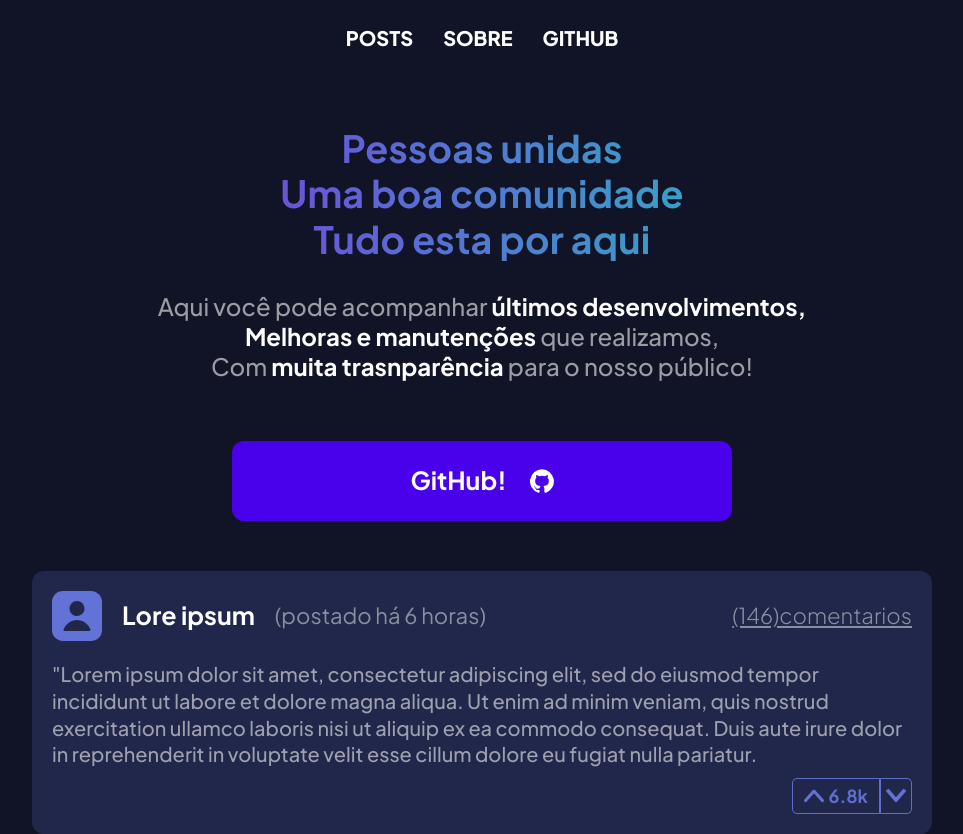
After one commit to lucasbrandini/application-comparison-repo, a Node server app: template nodejs/views/github.hbs in a window 1280 px wide. The commit adds this page. Shown: the whole page, without its empty margins (158-1121 px from the left). Run offline with Node 20, Linux system fonts and the light colour scheme; the template is opened without the code that fills it, so the values that code supplies are empty; some libraries are stand-ins or nearby versions.

Commit message:
fix: page github

```diff
--- /dev/null
+++ b/nodejs/public/github-style.css
@@ -0,0 +1,208 @@
+* {
+    margin: 0;
+    padding: 0;
+    box-sizing:border-box;
+    text-decoration: none;
+    font-family: "Plus Jakarta Sans", sans-serif;
+}
+
+body {
+    background: #111427;
+}
+
+.sectionTop {
+    display:flex;
+    flex-direction: row;
+    align-items: center;
+    justify-content: space-around;
+    padding: 1.5625rem;
+}
+
+.topMenu {
+    display: flex;
+    gap: 1.875rem;
+}
+
+.topMenuItem {
+    font-weight: 800;
+    color:#FFFFFF;
+    font-size: 1.25rem;
+}
+
+.banner {
+    margin-top: 3.125rem;
+    display: flex;
+    flex-direction: column;
+    text-align: center;
+}
+
+.bannerTxt {
+    display: flex;
+    flex-direction: column;
+    text-align: center;
+    font-size: 1.5625rem;
+    font-weight: 800;
+    line-height: 2.835rem;
+    letter-spacing: 0.01em;
+    background-image: linear-gradient(90deg, #9F00EB, #05F2B5);
+    -webkit-background-clip: text;
+    background-clip: text;
+    color: transparent;
+    display: inline-block;
+}
+
+.subBanner {
+    margin-top: 1.875rem;
+    display: flex;
+    flex-direction: column;
+}
+
+.subText {
+    font-weight: 500;
+    color: #FFFFFF94;
+}
+
+strong {
+    color: #FFFFFF;
+}
+
+.btnPost {
+    display: flex;
+    align-items: center;
+    justify-content: center;
+    text-align: center;
+    margin: 0 auto;
+    margin-top: 3.75rem;
+    font-size: 1.5625rem;
+    font-weight: 700;
+    line-height: 2.0938rem;
+    color:#FFFFFF;
+    background: #4900EB;
+    border-radius: .75rem;
+    border: none;
+    width: 31.25rem;
+    height: 5rem;
+    gap: 1.4375rem;
+}
+
+.cardBox {
+    margin: 3.125rem auto;
+    width: 56.25rem;
+    height: 9.375rem;
+}
+
+.card {
+    background: #21274A;
+    border-radius: .75rem;
+    margin-bottom: 1.25rem;
+    padding: 1.25rem;
+}
+
+.cardTop {
+    display:flex;
+    align-items: center;
+    justify-content: space-between;
+}
+
+.initTop {
+    display: flex;
+    align-items: center;
+    gap: 1.25rem
+}
+
+.endTop {
+    display: flex;
+    justify-content: center;
+}
+
+.cardText {
+    margin-top: 1.25rem;
+    display: flex;
+    justify-content: center;
+    font-size: 1.25rem;
+    font-weight: 500;
+    line-height: 1.675rem;
+    text-align: left;
+    color: #FFFFFF8F;
+    text-align:left;
+}
+
+.username {
+    font-size: 1.5625rem;
+    font-weight: 700;
+    line-height: 2.0938rem;
+    text-align: left;
+    color: #FFFFFF;
+}
+
+.postTime {
+    font-size: 1.375rem;
+    font-weight: 400;
+    line-height: 1.8425rem;
+    text-align: left;
+    color: #FFFFFF7A;
+}
+
+.comentarios {
+    font-size: 1.375rem;
+    font-weight: 300;
+    line-height: 1.8425rem;
+    text-align: left;
+    color: #FFFFFF7A;
+    text-decoration: underline;
+}
+
+.cardBottom {
+    display: flex;
+    margin-top: .625rem;
+    flex-direction: row-reverse;
+}
+
+.voteStyle {
+    display: flex;
+    align-items: center;
+    width: 7.5rem;
+}
+
+.upvote {
+    width:73%;
+    display: flex;
+    flex-direction: row;
+    align-items: center;
+    justify-content: center;
+    gap: 5px;
+    border-radius: 5px 0px 0px 5px;
+    border: 1px solid #5E6ECE;
+    background:transparent;
+    color: #5E6ECE;
+
+    font-size: 1.125rem;
+    font-weight: 700;
+    line-height: 1.5075rem;
+    text-align: center;
+    padding: .3125rem;
+    height: 100%;
+}
+
+.downvote {
+    display: flex;
+    flex-direction: row;
+    align-items: center;
+    justify-content: center;
+    width: 27%;
+    border-radius: 0rem .3125rem .3125rem 0rem;
+    border: 1px solid #5E6ECE;
+    background:transparent;
+    text-align: center;
+    height: 100%;
+}
+
+.upvoteImg {
+    height: 1.25rem;
+    width: 1.25rem;
+}
+
+.downvoteImg {
+    height: 1.25rem;
+    width: 1.25rem;
+}
--- a/nodejs/public/style.css
+++ b/nodejs/public/style.css
@@ -1,4 +1,4 @@
-* {
+/* * {
     margin: 0;
     padding: 0;
     box-sizing: border-box;
@@ -103,4 +103,4 @@ header {
         flex-direction: column;
         gap: 2rem;
     }
-}
+} */
--- a/nodejs/routes/getRoutes.js
+++ b/nodejs/routes/getRoutes.js
@@ -98,4 +98,9 @@ router.get("/login", (req, res) => {
   res.render("login");
 });
 
+// rota para ir para tela de commits do github
+router.get("/github", (req, res) => {
+  res.render("github");
+});
+
 module.exports = router;
--- /dev/null
+++ b/nodejs/views/github.hbs
@@ -0,0 +1,62 @@
+<!DOCTYPE html>
+<html lang="pt-BR">
+<head>
+    <meta charset="UTF-8">
+    <link rel="stylesheet" href="style.css">
+    <meta name="viewport" content="width=device-width, initial-scale=1.0">
+    <link rel="preconnect" href="https://fonts.googleapis.com">
+    <link rel="preconnect" href="https://fonts.gstatic.com" crossorigin>
+    <link href="https://fonts.googleapis.com/css2?family=Plus+Jakarta+Sans:ital,wght@0,200..800;1,200..800&display=swap" rel="stylesheet">
+    <link rel="stylesheet" type="text/css" href="./github-style.css">
+    <title>Homepage</title>
+</head>
+<body>
+    <header class="sectionTop">
+        <nav class="topMenu">
+            <a class="topMenuItem">POSTS</a>
+            <a class="topMenuItem">SOBRE</a>
+            <a class="topMenuItem">GITHUB</a>
+        </nav>
+    </header>
+    <main class="conteudo">
+        <section class="banner">
+            <div class="bannerTxt">
+                <h1>Pessoas unidas</h1>
+                <h1>Uma boa comunidade</h1>
+                <h1>Tudo esta por aqui</h1>
+            </div>
+            <div class="subBanner">
+                <h2 class="subText">Aqui você pode acompanhar <strong>últimos desenvolvimentos,</strong></h2>
+                <h2 class="subText"><strong>Melhoras e manutenções</strong> que realizamos,</h2>
+                <h2 class="subText">Com <strong>muita trasnparência</strong> para o nosso público!</h2>
+            </div>
+            <a href="https://github.com/seu-usuario/seu-projeto" target="_blank" class="btnPost">GitHub! <img src="assets/github.svg" alt=""></a>
+        </section>
+
+        <section class="cardBox">
+
+            <div class="card">
+                <div class="cardTop">
+                    <div class="initTop">
+                        <img class="pfpImg" src="assets/pfp.svg">
+                        <h3 class="username">Lore ipsum</h3>
+                        <h4 class="postTime">(postado há 6 horas)</h4>
+                    </div>
+                    <div class="endTop">
+                        <h4 class="comentarios">(146)comentarios</h4>
+                    </div>
+                </div>
+                <h5 class="cardText">"Lorem ipsum dolor sit amet, consectetur adipiscing elit, sed do eiusmod tempor incididunt ut labore et dolore magna aliqua. Ut enim ad minim veniam, quis nostrud exercitation ullamco laboris nisi ut aliquip ex ea commodo consequat. Duis aute irure dolor in reprehenderit in voluptate velit esse cillum dolore eu fugiat nulla pariatur. </h5>
+                <div class="cardBottom">
+                    <div class="voteStyle">
+                        <button class="upvote"><img class="upvoteImg" src="assets/upvote.svg" alt="upvote">6.8k</button>
+                        <button class="downvote"><img class="downvoteImg" src="assets/downvote.svg" alt="downvote"></button>
+                    </div>
+                </div>
+            </div>
+
+        </section>
+    </main>
+
+</body>
+</html>
```
Also changed, not shown: nodejs/public/assets/github.svg (added).
